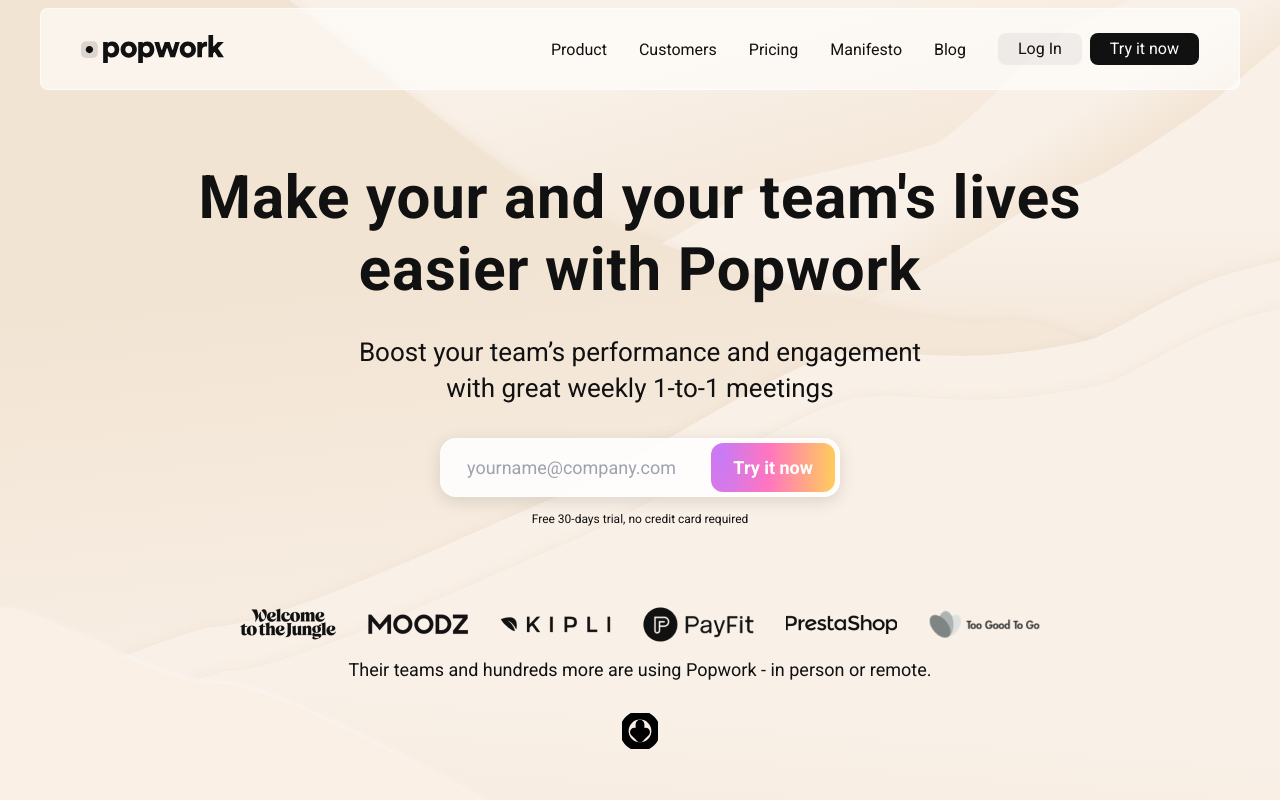
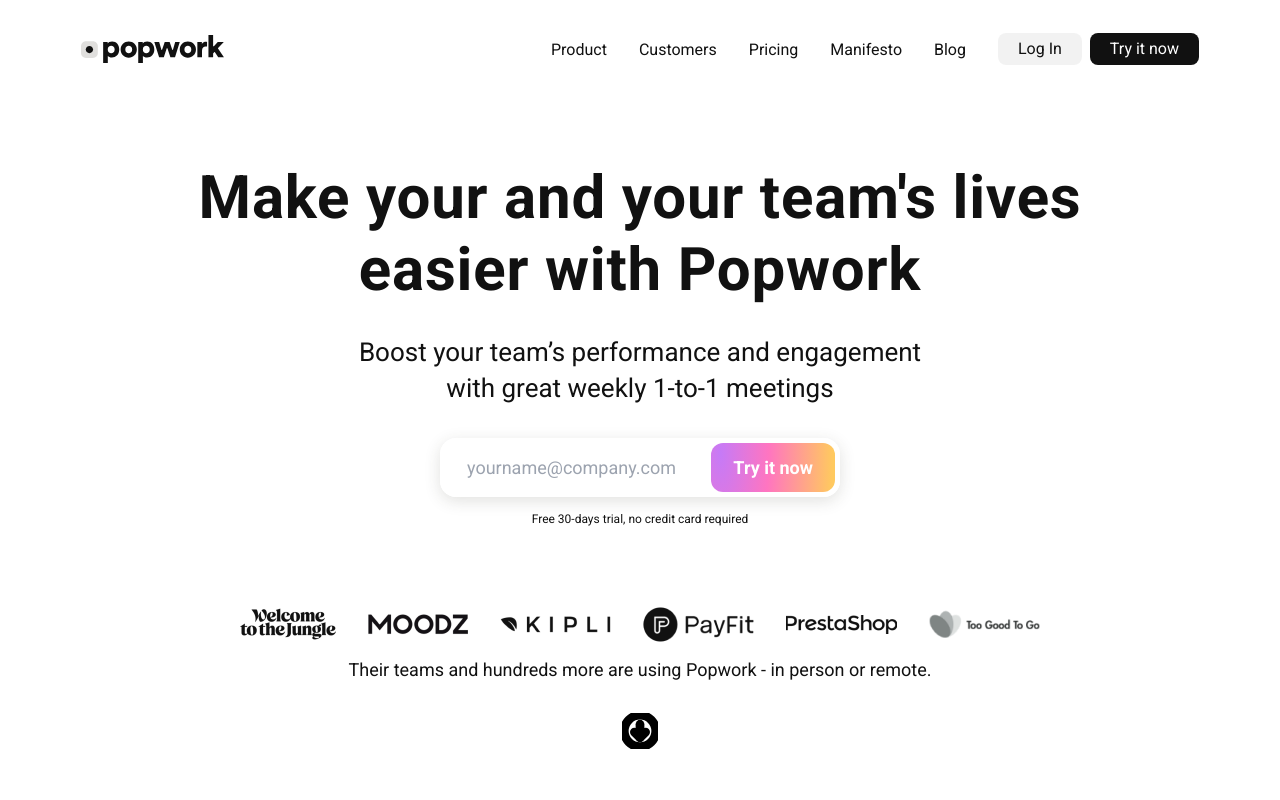
Before and after one commit to Qnt/popwork, a Next.js app: page / in a window 1280 px wide. Shown: the top 800 px of the page. Built offline with nearby package versions, Linux system fonts and the light colour scheme.

Commit message:
delete hero pattern

```diff
--- a/app/page.tsx
+++ b/app/page.tsx
@@ -52,7 +52,7 @@
   return (
     <>
       <main className="flex flex-col">
-        <section className="flex flex-col items-center justify-center bg-hero-pattern bg-cover bg-[50%_100%] bg-no-repeat">
+        <section className="flex flex-col items-center justify-center">
           <Header />
           <div className="flex flex-col items-center justify-center text-center">
             <h1 className="mt-[72px] w-[969px] text-6xl font-bold leading-[72px] tracking-[0.8px]">
--- a/tailwind.config.ts
+++ b/tailwind.config.ts
@@ -19,9 +19,6 @@
         card: "0px 4px 16px 0px #673F1833",
         message: "0px 4px 16px 0px #9A5E2426",
       },
-      backgroundImage: {
-        "hero-pattern": "url('@/app/assets/patterns/hero-pattern.svg')",
-      },
       keyframes: {
         ticker: {
           "0%": {
```
